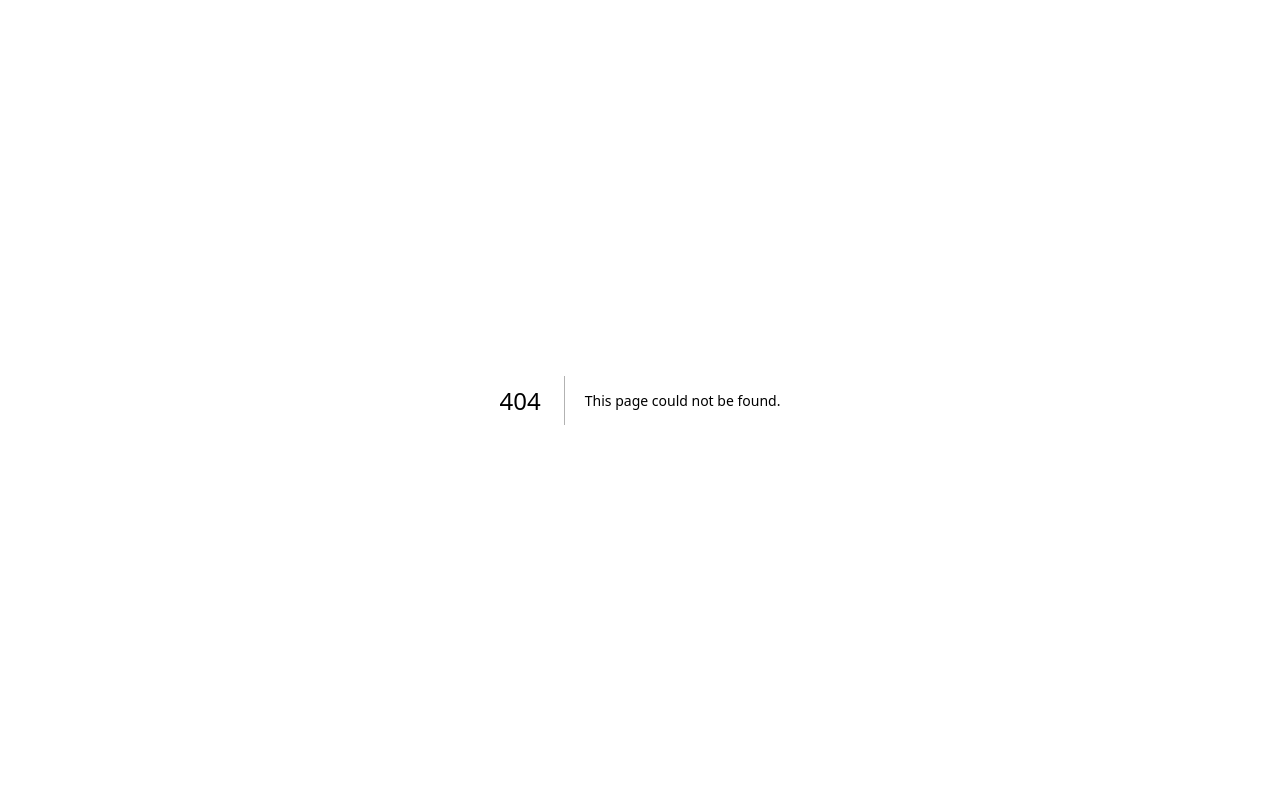
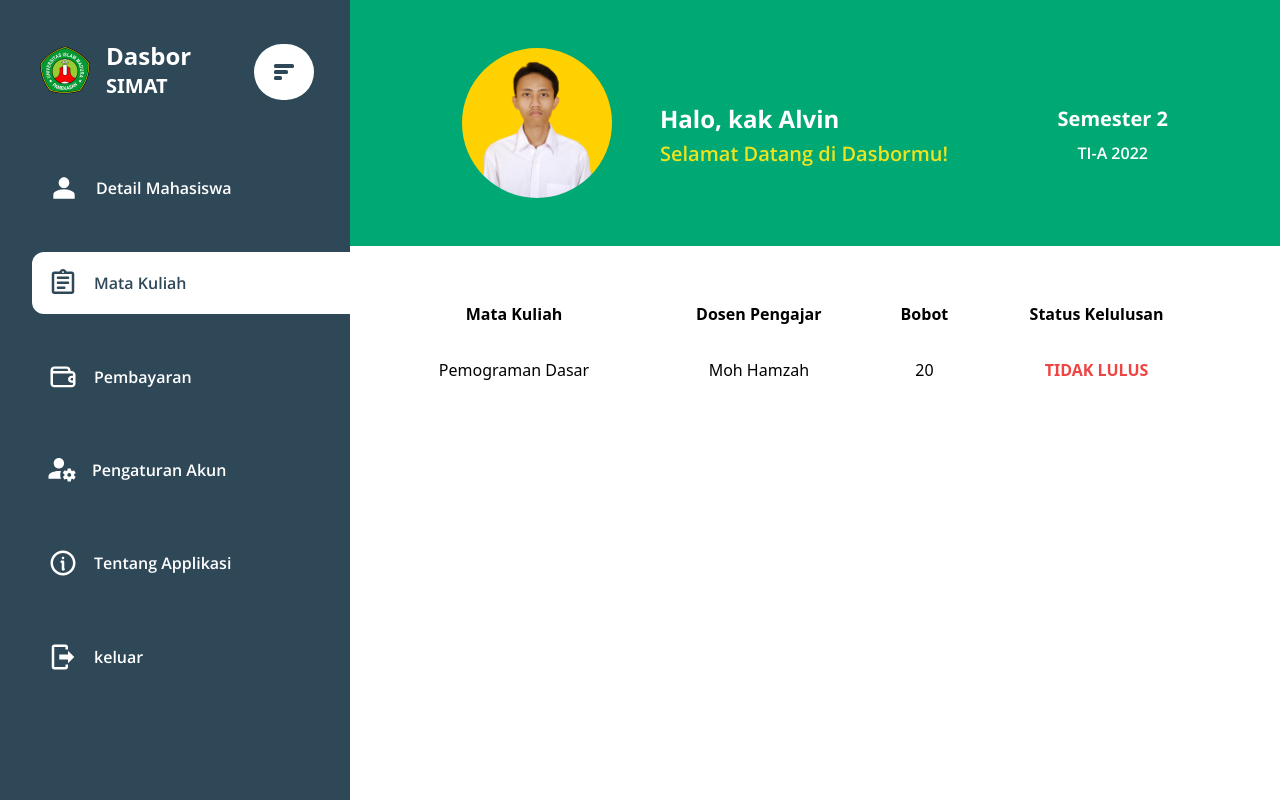
Before and after one commit to AlvinSetyaPranata/Simat-UIM, a Next.js app in the folder frontend/: page /assignment in a window 1280 px wide. Before the commit this address had no page. Built offline with nearby package versions, Linux system fonts and the light colour scheme.

Commit message:
fixed redirection problem

```diff
--- a/frontend/src/components/Sidebar.tsx
+++ b/frontend/src/components/Sidebar.tsx
@@ -5,38 +5,70 @@ import PersonSVG from "./svg/PersonSVG";
 import WalletSVG from "./svg/WalletSVG";
 import AccountSVG from "./svg/AccountSVG";
 import LogoutSVG from "./svg/LogoutSVG";
-import { useState } from "react"
+import { useEffect, useState } from "react"
 import { motion } from "framer-motion";
+import { useRouter } from "next/router";
 
 
 
 export default function Sidebar() {
     const [revealed, setRevealed] = useState(true)
     const [isNavActive, setIsNavActive] = useState(1)
+    const router = useRouter()
+
+    const paths = ['/details', '/assignment', '/payment', '/settings', '/about', '/logout']
 
 
     const baseNavButtonStyle = `hover:cursor-pointer flex gap-x-4 relative p-4 w-[400px] bg-dark items-center rounded-xl flex-shrink-0`
 
 
     const sidebarVariants = {
-        reveal: { 'transform': 'translateX(0)'},
+        reveal: { 'transform': 'translateX(0)' },
         collapse: { 'transform': 'translateX(-350px)' }
     }
 
     const hamburgerVariants = {
         reveal: {
-            "transform" : "translateX(230px)",
-            "background-color" : "white",
+            "transform": "translateX(230px)",
+            "background-color": "white",
         },
         collapse: {
             "transform": "translateX(0)",
-            "background-color" : "#00A973",
+            "background-color": "#00A973",
         }
 
     }
 
-    // id, svg, name, path
 
+    const onClickHandler = (id: number) => {
+        setIsNavActive(id)
+
+        router.push(paths[id - 1])
+    }
+
+
+    useEffect(() => {
+        switch (router.pathname) {
+            case "/details":
+                setIsNavActive(1)
+                break
+            case "/assignment":
+                setIsNavActive(2)
+                break
+            case "/payment":
+                setIsNavActive(3)
+                break
+            case "/settings":
+                setIsNavActive(4)
+                break
+            case "/about":
+                setIsNavActive(5)
+                break
+            case "/logout":
+                setIsNavActive(6)
+                break
+        }
+    }, [])
 
 
     return (
@@ -64,27 +96,27 @@ export default function Sidebar() {
                 </div>
 
                 <div className="flex flex-col justify-center gap-y-8 w-full overflow-x-hidden overflow-y-auto pl-2">
-                <div className={`${baseNavButtonStyle} hover:bg-white [&_#person]:hover:fill-dark [&>p]:hover:text-dark ${isNavActive === 1 ? 'bg-white [&>p]:text-dark [&_#person]:fill-dark rounded-full' : ''}`} onClick={() => setIsNavActive(1)}>
+                    <div className={`${baseNavButtonStyle} hover:bg-white [&_#person]:hover:fill-dark [&>p]:hover:text-dark ${isNavActive === 1 ? 'bg-white [&>p]:text-dark [&_#person]:fill-dark rounded-full' : ''}`} onClick={() => onClickHandler(1)}>
                         <PersonSVG />
                         <p className={`text-white font-common font-semibold text-sm md:text-base  flex-shrink-0 ${!revealed ? 'hidden' : ''}`}>Detail Mahasiswa</p>
                     </div>
-                <div className={`${baseNavButtonStyle} hover:bg-white [&_#assignment]:hover:fill-dark [&>p]:hover:text-dark ${isNavActive === 2 ? 'rounded-full bg-white [&>p]:text-dark [&_#assignment]:fill-dark' : ''}`} onClick={() => setIsNavActive(2)}>
+                    <div className={`${baseNavButtonStyle} hover:bg-white [&_#assignment]:hover:fill-dark [&>p]:hover:text-dark ${isNavActive === 2 ? 'rounded-full bg-white [&>p]:text-dark [&_#assignment]:fill-dark' : ''}`} onClick={() => onClickHandler(2)}>
                         <AssignmentSVG color="white" />
                         <p className={`text-white font-common font-semibold text-sm md:text-base  flex-shrink-0 ${!revealed ? 'hidden' : ''}`}>Mata Kuliah</p>
                     </div>
-                <div className={`${baseNavButtonStyle} hover:bg-white [&_#wallet]:hover:fill-dark [&>p]:hover:text-dark ${isNavActive === 3 ? 'rounded-full bg-white [&>p]:text-dark [&_#wallet]:fill-dark' : ''}`} onClick={() => setIsNavActive(3)}>
+                    <div className={`${baseNavButtonStyle} hover:bg-white [&_#wallet]:hover:fill-dark [&>p]:hover:text-dark ${isNavActive === 3 ? 'rounded-full bg-white [&>p]:text-dark [&_#wallet]:fill-dark' : ''}`} onClick={() => onClickHandler(3)}>
                         <WalletSVG color="white" />
                         <p className={`text-white font-common font-semibold text-sm md:text-base  flex-shrink-0 ${!revealed ? 'hidden' : ''}`}>Pembayaran</p>
                     </div>
-                <div className={`${baseNavButtonStyle} hover:bg-white [&_#account]:hover:fill-dark [&>p]:hover:text-dark ${isNavActive === 4 ? 'rounded-full bg-white [&>p]:text-dark [&_#account]:fill-dark' : ''}`} onClick={() => setIsNavActive(4)}>
+                    <div className={`${baseNavButtonStyle} hover:bg-white [&_#account]:hover:fill-dark [&>p]:hover:text-dark ${isNavActive === 4 ? 'rounded-full bg-white [&>p]:text-dark [&_#account]:fill-dark' : ''}`} onClick={() => onClickHandler(4)}>
                         <AccountSVG color="white" />
                         <p className={`text-white font-common font-semibold text-sm md:text-base  flex-shrink-0 ${!revealed ? 'hidden' : ''}`}>Pengaturan Akun</p>
                     </div>
-                <div className={`${baseNavButtonStyle}  hover:bg-white [&_#info]:hover:fill-dark [&>p]:hover:text-dark ${isNavActive === 5 ? 'rounded-full bg-white [&>p]:text-dark [&_#info]:fill-dark' : ''}`} onClick={() => setIsNavActive(5)}>
+                    <div className={`${baseNavButtonStyle}  hover:bg-white [&_#info]:hover:fill-dark [&>p]:hover:text-dark ${isNavActive === 5 ? 'rounded-full bg-white [&>p]:text-dark [&_#info]:fill-dark' : ''}`} onClick={() => onClickHandler(5)}>
                         <InfoSVG color="white" />
                         <p className={`text-white font-common font-semibold text-sm md:text-base  flex-shrink-0 ${!revealed ? 'hidden' : ''}`}>Tentang Applikasi</p>
                     </div>
-                <div className={`${baseNavButtonStyle}  hover:bg-white [&_#logout]:hover:fill-dark [&>p]:hover:text-dark ${isNavActive === 6 ? 'rounded-full bg-white [&>p]:text-dark [&_#logout]:fill-dark' : ''}`} onClick={() => setIsNavActive(6)}>
+                    <div className={`${baseNavButtonStyle}  hover:bg-white [&_#logout]:hover:fill-dark [&>p]:hover:text-dark ${isNavActive === 6 ? 'rounded-full bg-white [&>p]:text-dark [&_#logout]:fill-dark' : ''}`} onClick={() => onClickHandler(6)}>
                         <LogoutSVG color="white" />
                         <p className={`text-white font-common font-semibold text-sm md:text-base  flex-shrink-0 ${!revealed ? 'hidden' : ''}`}>keluar</p>
                     </div>
--- /dev/null
+++ b/frontend/src/pages/assignment.tsx
@@ -0,0 +1,62 @@
+import Home from "@/layouts/Home"
+import { useState } from "react"
+
+const Assignment = () => {
+
+    const [revealed, setRevealed] = useState(false)
+
+
+    return (
+        <div className="py-6 px-4 max-h-screen">
+            <table className="min-w-full border-separate border-spacing-8">
+                <thead className="hidden md:table-header-group">
+                    <tr className="flex py-4 px-6 justify-between min-w-ful rounded-3xl md:rounded-none md:table-row md:p-0">
+                        <th >Mata Kuliah</th>
+                        <th>Dosen Pengajar</th>
+                        <th>Bobot</th>
+                        <th>Status Kelulusan</th>
+                    </tr>
+                </thead>
+                <tbody className="min-w-full flex flex-col gap-6 md:table-row-group">
+                    <tr className="flex py-4 px-6 justify-between min-w-full bg-slate-300 md:bg-white rounded-3xl md:rounded-none md:table-row">
+                        <td className="text-center">Pemograman Dasar</td>
+                        <td className="hidden md:table-cell text-center">Moh Hamzah</td>
+                        <td className="hidden md:table-cell text-center">20</td>
+                        <td className="hidden md:table-cell text-center font-bold text-red-500">TIDAK LULUS</td>
+                        <td>
+                            <button className="md:hidden" onClick={() => setRevealed(!revealed)}>{revealed ? 'Hide' : 'Expand'}</button>
+                        </td>
+                    </tr>
+                    <tr className={`${revealed ? 'table-row' : 'hidden'} md:hidden`}>
+                        <td colSpan={2} className="flex px-4 py-2">
+                            <div className="grid w-full gap-4">
+                                <div className="flex min-w-full justify-between">
+                                    <p>Nama Pengajar:</p>
+                                    <p>Moh Amin</p>
+                                </div>
+                                <div className="flex min-w-full justify-between">
+                                    <p>Bobot</p>
+                                    <p>20</p>
+                                </div>
+                                <div className="flex min-w-full justify-between">
+                                    <p>Status Kelulusan</p>
+                                    <p className="font-bold text-red-500">TIDAK LULUS</p>
+                                </div>
+                            </div>
+                        </td>
+                    </tr>
+                </tbody>
+            </table>
+        </div>
+    )
+}
+
+export default Assignment
+
+Assignment.getLayout = function getLayout(page) {
+    return (
+        <Home>
+            {page}
+        </Home>
+    )
+}
--- a/frontend/src/pages/details.tsx
+++ b/frontend/src/pages/details.tsx
@@ -1,53 +1,10 @@
 import Home from "@/layouts/Home"
-import { useState } from "react"
 
 
 function Details() {
-    const [revealed, setRevealed] = useState(false)
 
     return (
-
-        <div className="py-6 px-4 max-h-screen">
-        <table className="min-w-full border-separate border-spacing-8">
-            <thead className="hidden md:table-header-group">
-                <tr className="flex py-4 px-6 justify-between min-w-ful rounded-3xl md:rounded-none md:table-row md:p-0">
-                    <th >Mata Kuliah</th>
-                    <th>Dosen Pengajar</th>
-                    <th>Bobot</th>
-                    <th>Status Kelulusan</th>
-                </tr>
-            </thead>
-            <tbody className="min-w-full flex flex-col gap-6 md:table-row-group">
-                <tr className="flex py-4 px-6 justify-between min-w-full bg-slate-300 md:bg-white rounded-3xl md:rounded-none md:table-row">
-                    <td className="text-center">Pemograman Dasar</td>
-                    <td className="hidden md:table-cell text-center">Moh Hamzah</td>
-                    <td className="hidden md:table-cell text-center">20</td>
-                    <td className="hidden md:table-cell text-center font-bold text-red-500">TIDAK LULUS</td>
-                    <td>
-                        <button className="md:hidden" onClick={() => setRevealed(!revealed)}>{revealed ? 'Hide' : 'Expand'}</button>
-                    </td>
-                </tr>
-                <tr className={`${revealed ? 'table-row' : 'hidden'} md:hidden`}>
-                    <td colSpan={2} className="flex px-4 py-2">
-                        <div className="grid w-full gap-4">
-                            <div className="flex min-w-full justify-between">
-                                <p>Nama Pengajar:</p>
-                                <p>Moh Amin</p>
-                            </div>
-                            <div className="flex min-w-full justify-between">
-                                <p>Bobot</p>
-                                <p>20</p>
-                            </div>
-                            <div className="flex min-w-full justify-between">
-                                <p>Status Kelulusan</p>
-                                <p className="font-bold text-red-500">TIDAK LULUS</p>
-                            </div>
-                        </div>
-                    </td>
-                </tr>
-            </tbody>
-        </table>
-    </div>
+        <></>
     )
 }
 
--- a/frontend/src/pages/index.tsx
+++ b/frontend/src/pages/index.tsx
@@ -1,9 +1,13 @@
-
-export function getInitialProps({res}) {
-  res.redirect("details")
-}
+import { useRouter } from "next/router"
+import { useEffect } from "react"
 
 export default function Index() {
+  const router = useRouter()
+
+  useEffect(() => {
+    router.push('/details')
+  }, [])
+
 
   return (
     <>
```
Also changed, not shown: frontend/src/pages/payments.tsx (added). Lines whose indentation alone changed are shown as unchanged.
